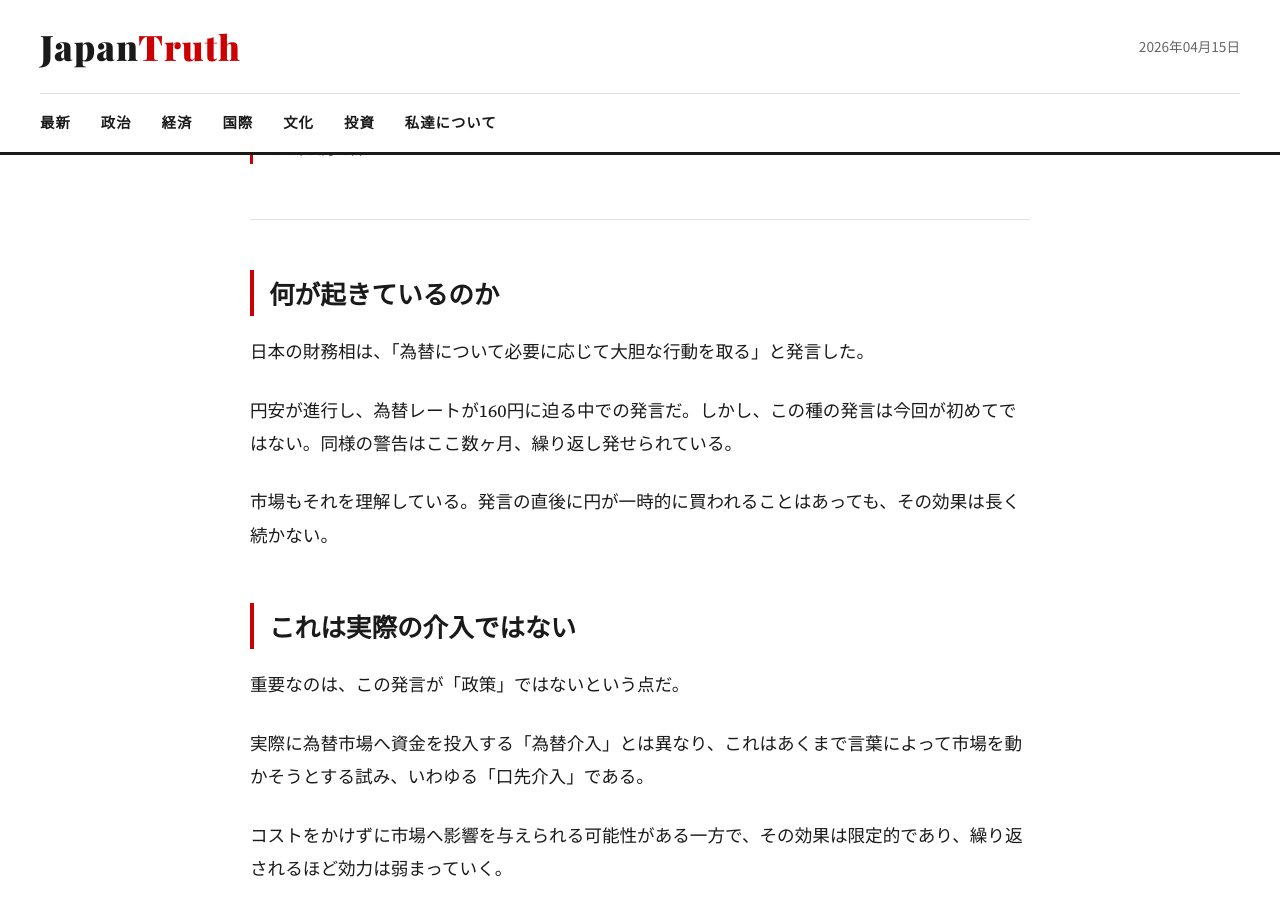
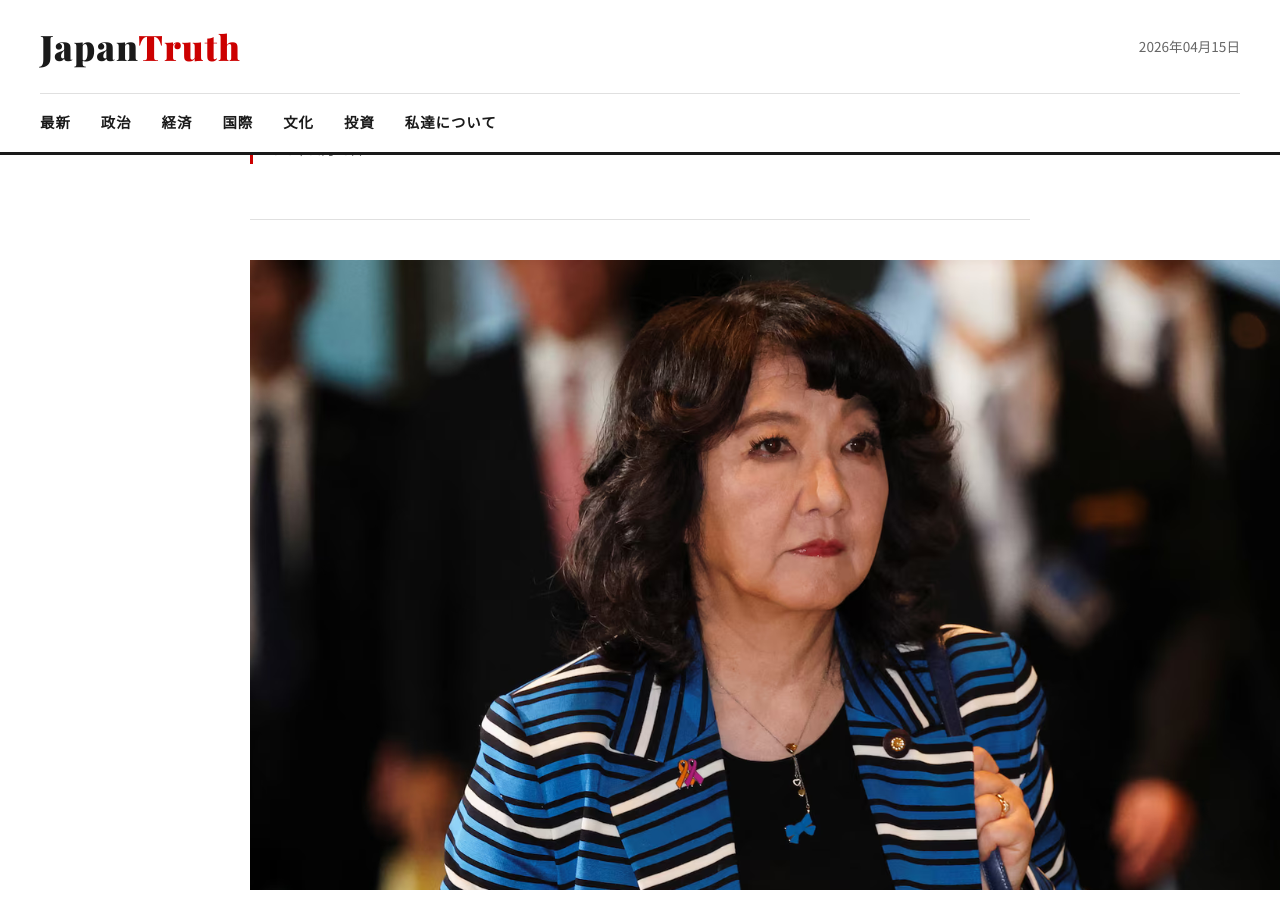
Before and after one commit to JapanTruth/japantruth.github.io, a Jekyll site: the page built from _posts/2026-04-15-forex.md, in a window 1280 px wide and 900 px high, scrolled down 387 px. Built offline with Jekyll 4.4.1, drawn with Linux system fonts in a browser that asks for light colours.

Commit message:
Update 2026-04-15-forex.md

```diff
--- a/_posts/2026-04-15-forex.md
+++ b/_posts/2026-04-15-forex.md
@@ -5,6 +5,7 @@ categories: economy
 image: /assets/images/katayama.png
 date: 2026-04-15
 ---
+![口先介入](/assets/images/katayama.png)
 
 ## 何が起きているのか
 
```
